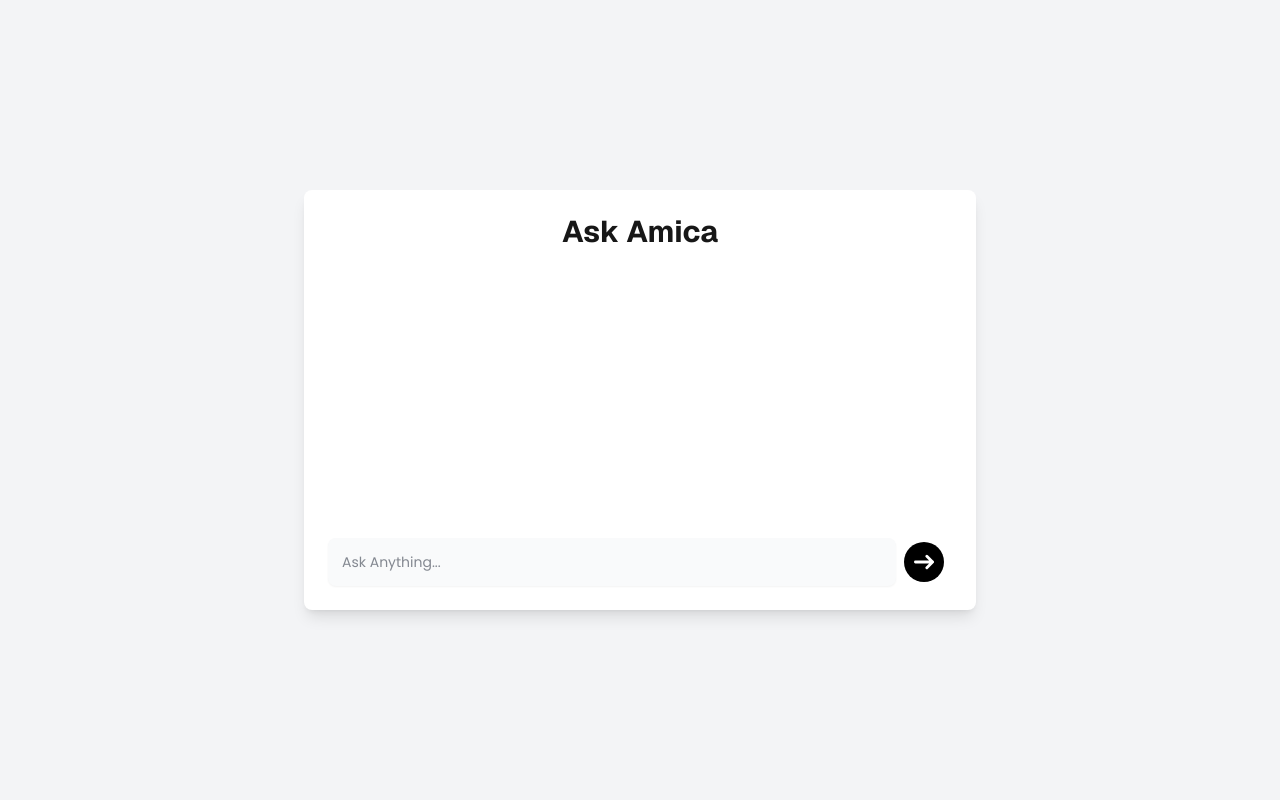
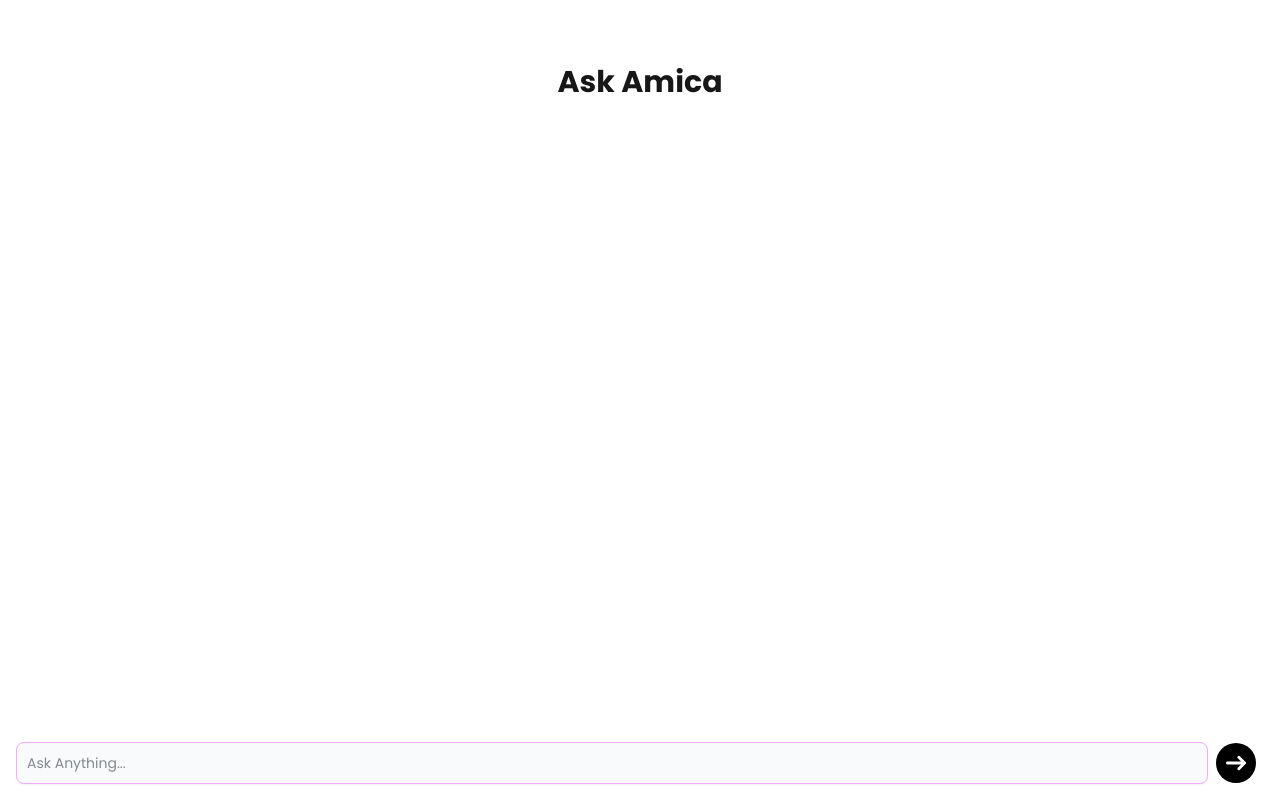
Before and after one commit to AkshayGulhane46/isthereabetterway, a Next.js app: page / in a window 1280 px wide. Built offline with nearby package versions, Linux system fonts and the light colour scheme.

Commit message:
commit203251

```diff
--- a/src/app/globals.css
+++ b/src/app/globals.css
@@ -23,7 +23,7 @@ body {
   font-family: Arial, Helvetica, sans-serif;
 }
 
-#output{
+#output {
   color: green;
   font-weight: 1000;
 }
@@ -39,7 +39,7 @@ body {
   font-family: var(--font-poppins), sans-serif; /* Use Poppins as default */
 }
 
-h1, h2, h3, h4, h5, h6 {
+h2, h3, h4, h5, h6 {
   font-family: var(--font-geist-sans), sans-serif; /* Apply Geist font to headings */
 }
 
--- a/src/app/layout.tsx
+++ b/src/app/layout.tsx
@@ -1,5 +1,5 @@
 import { Metadata } from "next";
-import { Poppins, Geist, Geist_Mono } from "next/font/google";
+import { Poppins, Geist, Geist_Mono,Berkshire_Swash} from "next/font/google";
 import "./globals.css";
 
 import { config } from '@fortawesome/fontawesome-svg-core';
@@ -12,6 +12,15 @@ const poppins = Poppins({
   subsets: ["latin"],
   variable: "--font-poppins",
 });
+
+// Import Google fonts using next/font/google
+const DM_Serif_Display = Poppins({
+  weight: ["100", "200", "300", "400", "500", "600", "700", "800", "900"],
+  subsets: ["latin"],
+  variable: "--font-dm-serif",
+});
+
+
 
 const geistSans = Geist({
   variable: "--font-geist-sans",
--- a/src/app/page.tsx
+++ b/src/app/page.tsx
@@ -49,7 +49,7 @@ export default function Home() {
           clearInterval(typingInterval); // Stop typing when the message is fully typed
           setLoading(false); // End loading once typing is complete
         }
-      }, 200); // Adjust speed of typing (200ms between words)
+      }, 500); // Adjust speed of typing (200ms between words)
     } catch (error) {
       console.error("API Error:", error);
       setChat([...chat, { prompt, answer: "Failed to fetch response." }]);
@@ -76,17 +76,21 @@ export default function Home() {
   }, [chat]); // Trigger scroll when chat is updated
 
   return (
-    <div className="min-h-screen min-w-screen flex flex-col items-center justify-center bg-gray-100 dark:bg-gray-800 p-4 sm:p-6 md:p-8">
-      <div className="bg-white p-6 dark:bg-gray-800 rounded-lg shadow-lg w-full max-w-md sm:max-w-lg md:max-w-xl lg:max-w-2xl">
-        <h1 className="text-2xl sm:text-3xl font-bold mb-4 text-center">Ask Amica</h1>
+<div className="min-h-screen min-w-screen flex items-center justify-center dark:bg-gray-800 p-4 sm:p-6 md:p-3">
+  <div className=" p-6 dark:bg-gray-800 rounded-lg  w-[90vw] flex flex-col h-[90vh]">
+  <h1 className="text-3xl sm:text-3xl font-bold mb-4 text-center">
+      Ask Amica
+    </h1>
+
+    {/* Chat container with scrollable area */}
     <div
-          className="mb-4 h-64 overflow-y-auto bg-white p-6 dark:bg-gray-800 p-4 rounded-lg"
+      className="flex-grow overflow-y-auto] dark:bg-gray-800  rounded-lg mb-12"  // 'mb-12' to create space for the input field
       ref={chatContainerRef}
     >
       {chat.map((item, index) => (
         <div key={index} className="mb-4">
           <div className="text-right">
-                <p className="text-black-600 font-medium bg-rose-300 dark:bg-gray-800 p-2 rounded-lg inline-block max-w-[75%]">
+            <p className="text-black-600 font-normal bg-rose-300 dark:bg-rose-700 p-2 rounded-lg inline-block max-w-[75%]">
               {item.prompt}
             </p>
           </div>
@@ -98,11 +102,12 @@ export default function Home() {
         </div>
       ))}
     </div>
-        <div className="flex items-center space-x-2">
+
+    {/* Input section that sticks to the bottom */}
+    <div className="flex items-center space-x-2 w-full p-4 bg-white dark:bg-gray-800 fixed bottom-0 left-0">
       <input
         type="text"
-            className="shadow-xs bg-gray-50 border-4 border-transparent text-gray-900 text-sm rounded-lg focus:ring-blue-500 focus:border-blue-500 block w-full p-2.5 dark:bg-gray-700 dark:border-gray-600 dark:placeholder-gray-400 dark:text-white dark:focus:ring-blue-500 dark:focus:border-blue-500 dark:shadow-xs-light
-                bg-clip-border border-image-[linear-gradient(45deg,_#ff0000,_#ff7300,_#fffb00,_#00ff00,_#0073ff,_#8a00ff,_#ff0000)]"
+        className="border-1 border-fuchsia-300 shadow-xs bg-gray-50 text-gray-900 text-sm rounded-lg focus:ring-blue-500 focus:border-blue-500 block w-full p-2.5 dark:bg-gray-700 dark:border-gray-600 dark:placeholder-gray-400 dark:text-white dark:focus:ring-blue-500 dark:focus:border-blue-500 dark:shadow-xs-light"
         placeholder="Ask Anything..."
         value={prompt}
         onChange={(e: React.ChangeEvent<HTMLInputElement>) => setPrompt(e.target.value)}
@@ -110,11 +115,11 @@ export default function Home() {
       <button
         type="button"
         onClick={generateAnswer}
-            className="text-white bg-black focus:ring-4 focus:outline-none focus:ring-blue-300 font-medium rounded-full text-sm p-2.5 text-center inline-flex items-center me-2 dark:bg-blue-600 dark:hover:bg-blue-700 dark:focus:ring-blue-800"
+        className="text-white bg-black focus:ring-4 focus:outline-none focus:ring-fuchsia-300 font-light rounded-full text-sm p-2.5 text-center inline-flex items-center me-2 dark:bg-blue-600 dark:hover:bg-blue-700 dark:focus:ring-blue-800"
         disabled={loading} // Disable button when loading
       >
         {loading ? (
-              <svg aria-hidden="true" className="w-8 h-8 text-gray-200 animate-spin dark:text-gray-600 fill-blue-600" viewBox="0 0 100 101" fill="none" xmlns="http://www.w3.org/2000/svg">
+          <svg aria-hidden="true" className="w-8 h-8 text-gray-200 animate-spin fill-fuchsia-300" viewBox="0 0 100 101" fill="none" xmlns="http://www.w3.org/2000/svg">
           <path d="M100 50.5908C100 78.2051 77.6142 100.591 50 100.591C22.3858 100.591 0 78.2051 0 50.5908C0 22.9766 22.3858 0.59082 50 0.59082C77.6142 0.59082 100 22.9766 100 50.5908ZM9.08144 50.5908C9.08144 73.1895 27.4013 91.5094 50 91.5094C72.5987 91.5094 90.9186 73.1895 90.9186 50.5908C90.9186 27.9921 72.5987 9.67226 50 9.67226C27.4013 9.67226 9.08144 27.9921 9.08144 50.5908Z" fill="currentColor"/>
           <path d="M93.9676 39.0409C96.393 38.4038 97.8624 35.9116 97.0079 33.5539C95.2932 28.8227 92.871 24.3692 89.8167 20.348C85.8452 15.1192 80.8826 10.7238 75.2124 7.41289C69.5422 4.10194 63.2754 1.94025 56.7698 1.05124C51.7666 0.367541 46.6976 0.446843 41.7345 1.27873C39.2613 1.69328 37.813 4.19778 38.4501 6.62326C39.0873 9.04874 41.5694 10.4717 44.0505 10.1071C47.8511 9.54855 51.7191 9.52689 55.5402 10.0491C60.8642 10.7766 65.9928 12.5457 70.6331 15.2552C75.2735 17.9648 79.3347 21.5619 82.5849 25.841C84.9175 28.9121 86.7997 32.2913 88.1811 35.8758C89.083 38.2158 91.5421 39.6781 93.9676 39.0409Z" fill="currentFill"/>
           </svg>
@@ -127,5 +132,7 @@ export default function Home() {
     </div>
   </div>
 </div>
+
+
   );
 }
```
Lines whose indentation alone changed are shown as unchanged.
